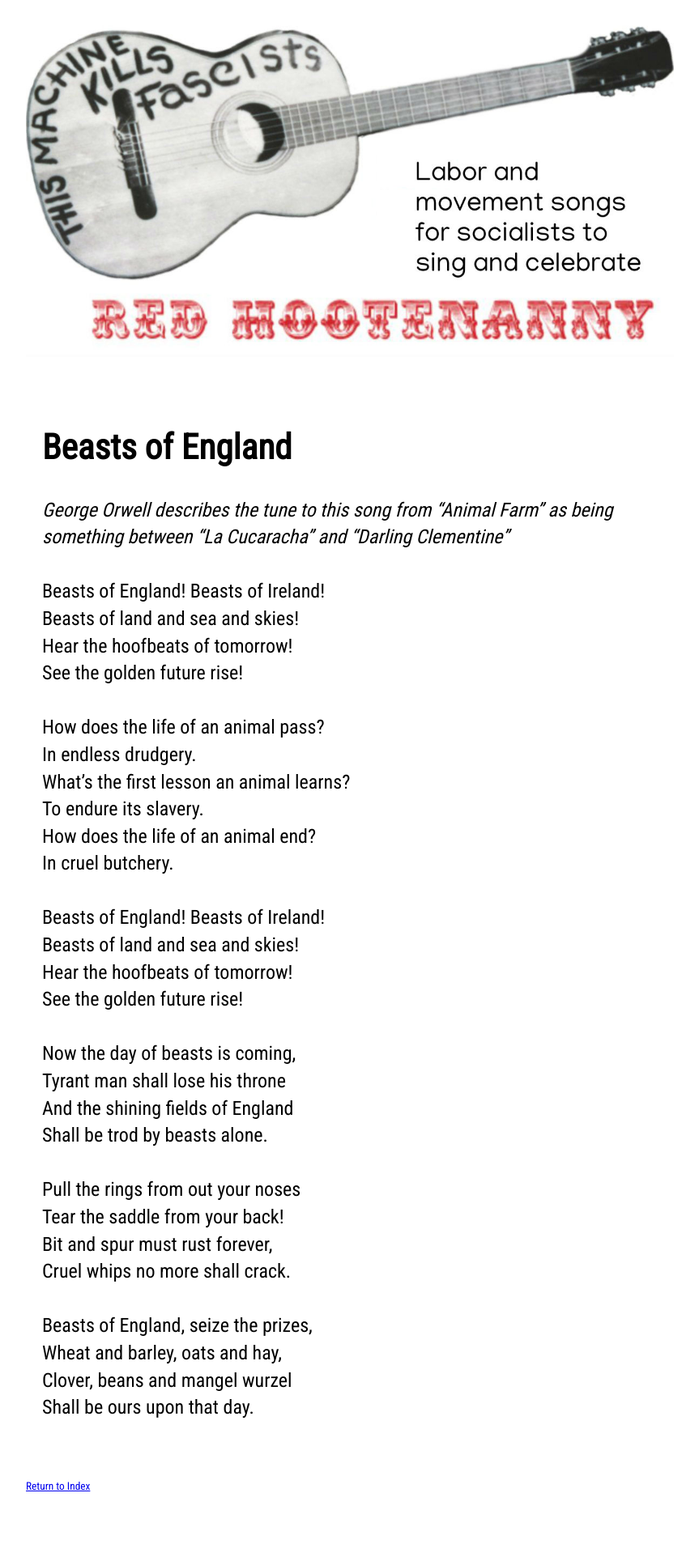
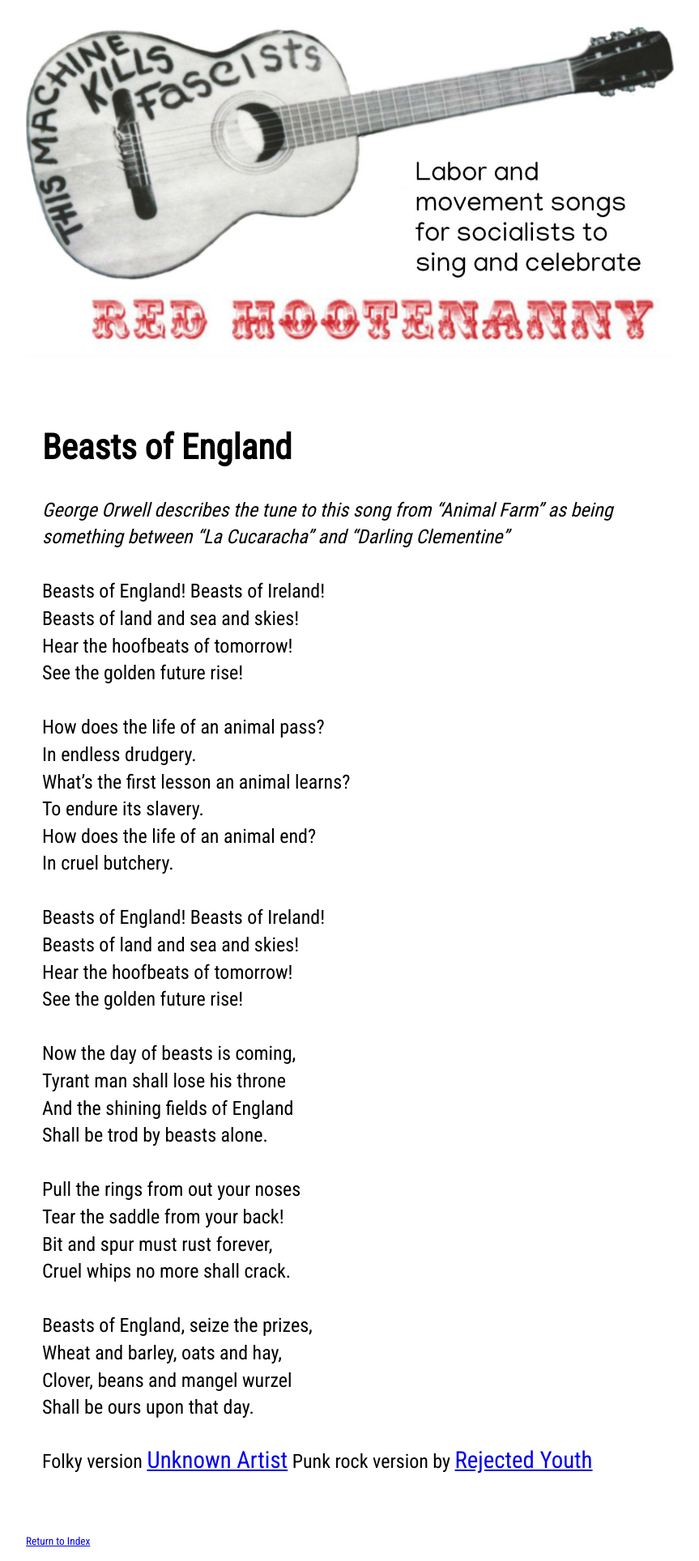
Before and after one commit to socialismconference/songbook.github.io, a Jekyll site: the page built from songs/beasts-of-england.md, in a window 1280 px wide. Shown: the whole page at 81% size, without its empty margins (208-1071 px from the left). Built offline with Jekyll 4.4.1, drawn with Linux system fonts in a browser that asks for light colours; our own code applies the rules of GitHub Pages for plain Markdown files; a script that is not in the unit is left out; before the commit the page ends 1860 px from its top, so only the background shows below that.

Commit message:
Add videos

```diff
--- a/songs/beasts-of-england.md
+++ b/songs/beasts-of-england.md
@@ -39,3 +39,7 @@ Beasts of England, seize the prizes,
 Wheat and barley, oats and hay,
 Clover, beans and mangel wurzel
 Shall be ours upon that day.
+
+
+Folky version [Unknown Artist](https://www.youtube.com/watch?v=v9s-5mTLtq0)
+Punk rock version by [Rejected Youth](https://www.youtube.com/watch?v=NKpc4Lmw7Bk)
```
